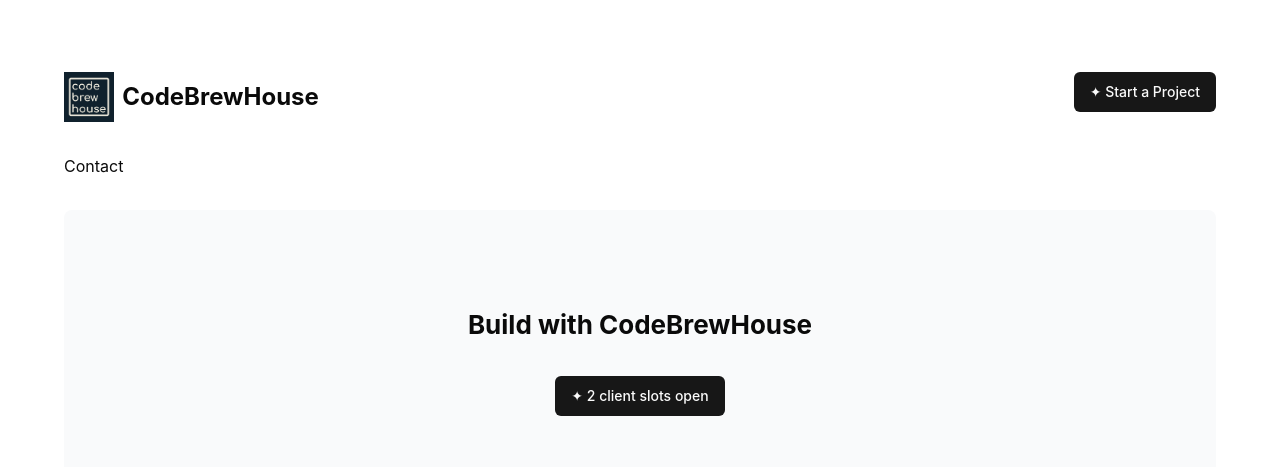
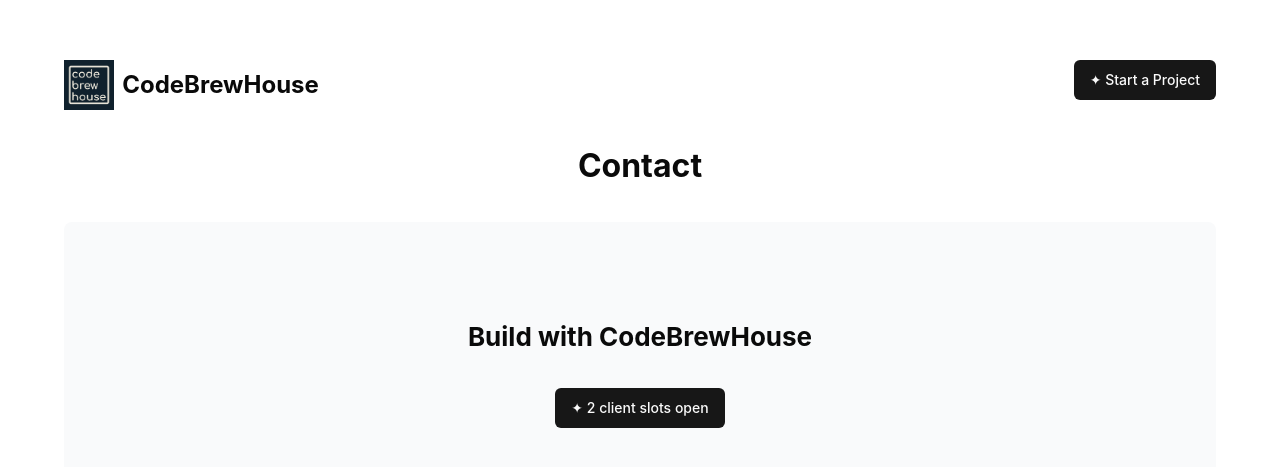
Before and after one commit to neharajesh/cbh-web-ts, a React (Vite) app: page /contact in a window 1280 px wide. Shown: the part 125-592 px from the top of the page. Built offline with nearby package versions, Linux system fonts and the light colour scheme.

Commit message:
update: page headers

```diff
--- a/src/Contact.tsx
+++ b/src/Contact.tsx
@@ -1,3 +1,7 @@
 export const Contact = () => {
-  return <p> Contact </p>;
+  return (
+    <>
+      <h2 className="text-[32px] font-bold text-center"> Contact </h2>
+    </>
+  );
 };
--- a/src/Faq.tsx
+++ b/src/Faq.tsx
@@ -24,6 +24,7 @@
 export const Faq = () => {
   return (
     <>
+      <h2 className="text-[32px] font-bold text-center"> FAQs </h2>
       {faqSections.map((faqSections, index) => (
         <FaqSection {...faqSections} key={index} />
       ))}
```
